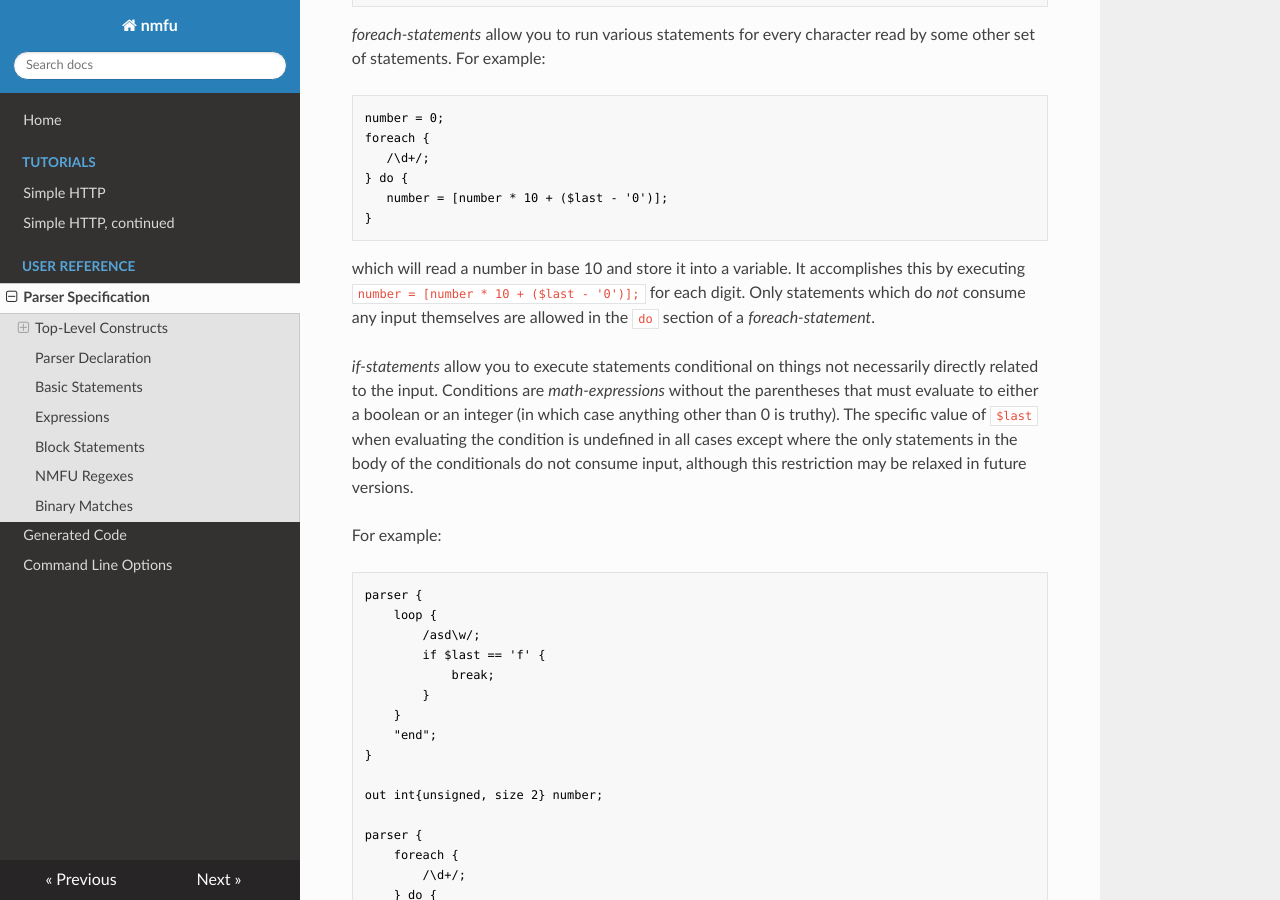
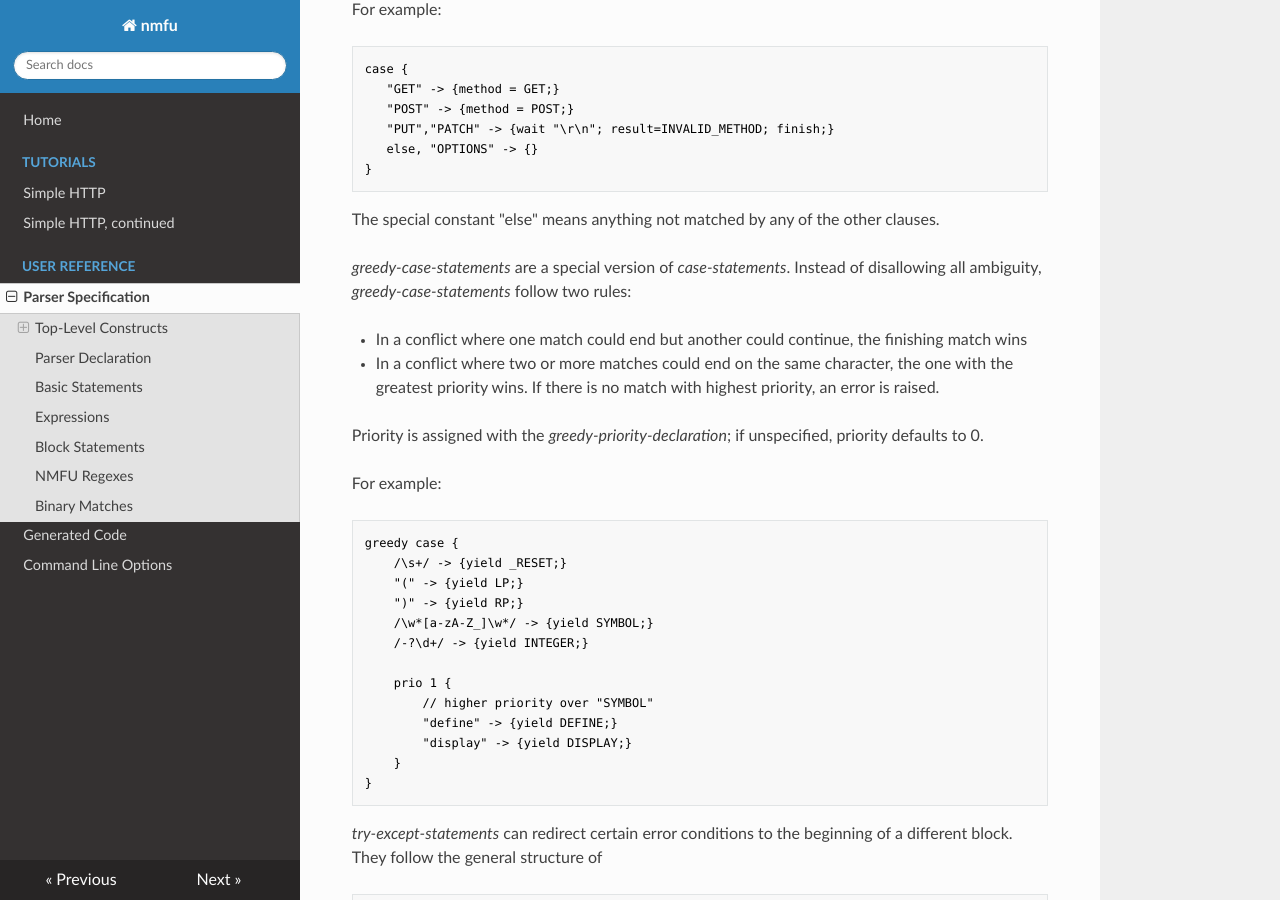
Before and after one commit to mincrmatt12/nmfu, an MkDocs documentation site: the page built from docs/user-ref/parser.md, in a window 1280 px wide and 900 px high, scrolled down 7915 px. Built offline with MkDocs 1.6.1, drawn with Linux system fonts in a browser that asks for light colours; some of the changed text lies outside the part shown.

Commit message:
Document new greedy case/finishcode syntax

````diff
--- a/docs/user-ref/parser.md
+++ b/docs/user-ref/parser.md
@@ -96,6 +99,7 @@
 - `match`: an arbitrary _match-expression_
 - `expr`: an arbitrary _integer-expression_
 - `loop`: an arbitrary named _loop-statement_, for use in _break-statements_.
+- `finishcode`/`yieldcode`: an arbitrary _result-code_ of the given type.
 
 ### Hooks
 
@@ -109,6 +113,23 @@
 
 ```nmfu
 hook got_header;
+```
+
+### Custom Result Codes
+
+Both _finish-statements_ and _yield-statements_ take (optionally for the former) a _result-code_ to return. These are declared using the _result-code-declaration_:
+
+```lark
+code_decl: RESULT_CODE IDENTIFIER ("," IDENTIFIER)* ";"
+
+RESULT_CODE: /yieldcode|finishcode/
+```
+
+For example:
+
+```nmfu
+finishcode TOO_BIG;
+yieldcode GOT_HEADER, GOT_BODY;
 ```
 
 ## Parser Declaration
@@ -133,6 +154,8 @@
            | "break" IDENTIFIER? -> break_stmt
            | "delete" IDENTIFIER -> delete_stmt
            | "finish" -> finish_stmt
+           | "finish" IDENTIFIER -> custom_finish_stmt
+           | "yield" IDENTIFIER -> custom_yield_stmt
            | "wait" expr -> wait_stmt
 ```
 
@@ -151,7 +174,11 @@
 
 The _break-statement_ is explained along with loops in a later section.
 
-The _finish-statement_ causes the parser to immediately stop and return a `DONE` status code, which should be interpreted by the calling application as a termination condition.
+The _finish-statement_ causes the parser to immediately stop and return a `DONE` status code, which should be interpreted by the calling application as a termination condition. Alternatively,
+a custom _result-code_ can be provided, which the parser will return instead of `DONE`.
+
+The _yield-statement_ is similar, except it _must_ be provided with a _result-code_, and instead of the returned code indicating termination, it instead acts like an `OK` status code,
+indicating some application-specific state but that parsing can and should still continue.
 
 The _wait-statement_ spins and consumes input until the _match-expression_ provided matches successfully. Importantly, no event (including end of input!) can stop the
 wait statement, which makes it useful primarily in error handlers.
@@ -272,12 +299,17 @@
 ```lark
 block_stmt: "loop" IDENTIFIER? "{" statement+ "}" -> loop_stmt
           | "case" "{" case_clause+ "}" -> case_stmt
+          | "greedy" "case" "{" greedy_prio_block+ "}" -> greedy_case_stmt
           | "optional" "{" statement+ "}" -> optional_stmt
           | "try" "{" statement+ "}" catch_block -> try_stmt
           | "foreach" "{" statement+ "}" "do" "{" foreach_actions "}" -> foreach_stmt
           | "if" if_condition ("elif" if_condition)* else_condition? -> if_stmt
 
 catch_block: "catch" catch_options? "{" statement* "}"
+
+?greedy_prio_block: "prio" NUMBER case_clause
+                  | "prio" NUMBER "{" case_clause+ "}"
+                  | case_clause
 
 case_clause: case_predicate ("," case_predicate)* "->" "{" statement* "}"
 case_predicate: "else" -> else_predicate
@@ -311,6 +343,32 @@
 ```
 
 The special constant "else" means anything not matched by any of the other clauses.
+
+_greedy-case-statements_ are a special version of _case-statements_. Instead of disallowing all ambiguity, _greedy-case-statements_ follow two rules:
+
+- In a conflict where one match could end but another could continue, the finishing match wins
+- In a conflict where two or more matches could end on the same character, the one with the greatest priority wins. If there is no match
+with highest priority, an error is raised.
+
+Priority is assigned with the _greedy-priority-declaration_; if unspecified, priority defaults to 0.
+
+For example:
+
+```nmfu
+greedy case {
+	/\s+/ -> {yield _RESET;}
+	"(" -> {yield LP;}
+	")" -> {yield RP;}
+	/\w*[a-zA-Z_]\w*/ -> {yield SYMBOL;}
+	/-?\d+/ -> {yield INTEGER;}
+
+	prio 1 {
+	    // higher priority over "SYMBOL"
+		"define" -> {yield DEFINE;}
+		"display" -> {yield DISPLAY;}
+	}
+}
+```
 
 _try-except-statements_ can redirect certain error conditions to the beginning of a different block. They follow the general structure of
 
````
Also changed, not shown: other parts of docs/user-ref/parser.md (+9 -6 lines).
